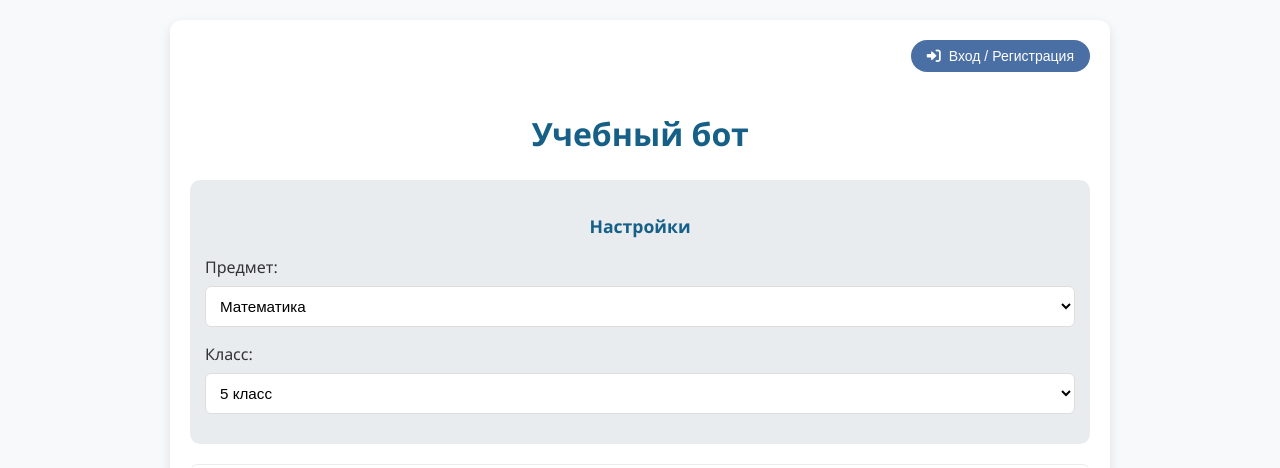
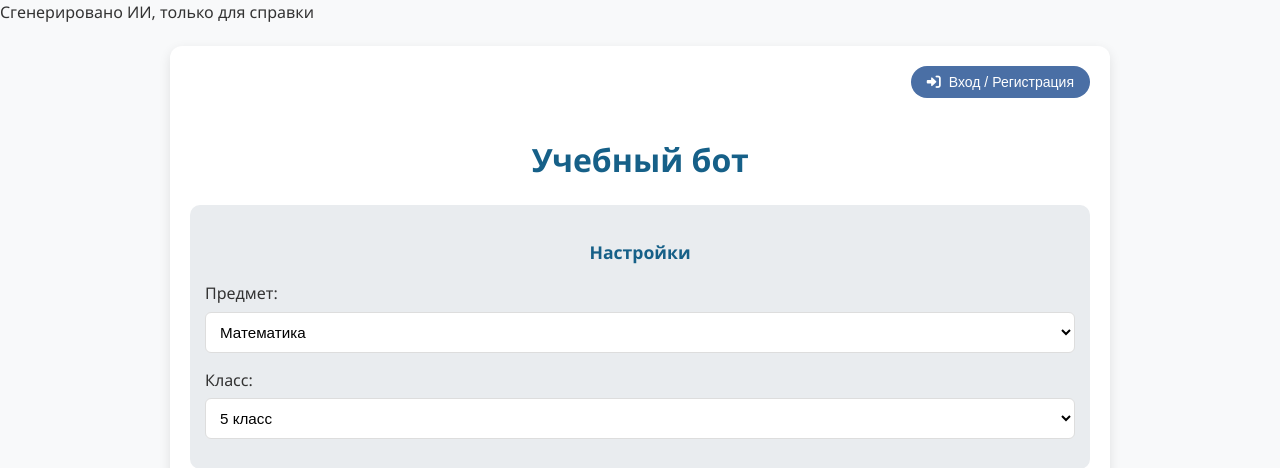
Before and after one commit to guglpeta57-source/site, a Flask app: page / in a window 1280 px wide. Shown: the top 468 px of the page. Run offline with Flask 3, Linux system fonts and the light colour scheme; parts of the project's set-up code (start-up, migrations or seed data) failed here and were passed over.

Commit message:
Update index.html

```diff
--- a/templates/index.html
+++ b/templates/index.html
@@ -60,6 +60,11 @@
             <button class="modal-close" onclick="closeProfileModal()">Закрыть</button>
         </div>
     </div>
+    <!-- Дисклеймер об ИИ -->
+    <div class="disclaimer">
+    Сгенерировано ИИ, только для справки
+    </div>
+    </div>  <!-- Закрытие контейнера -->
 
     <div class="container">
         <!-- Верхняя панель -->
```
